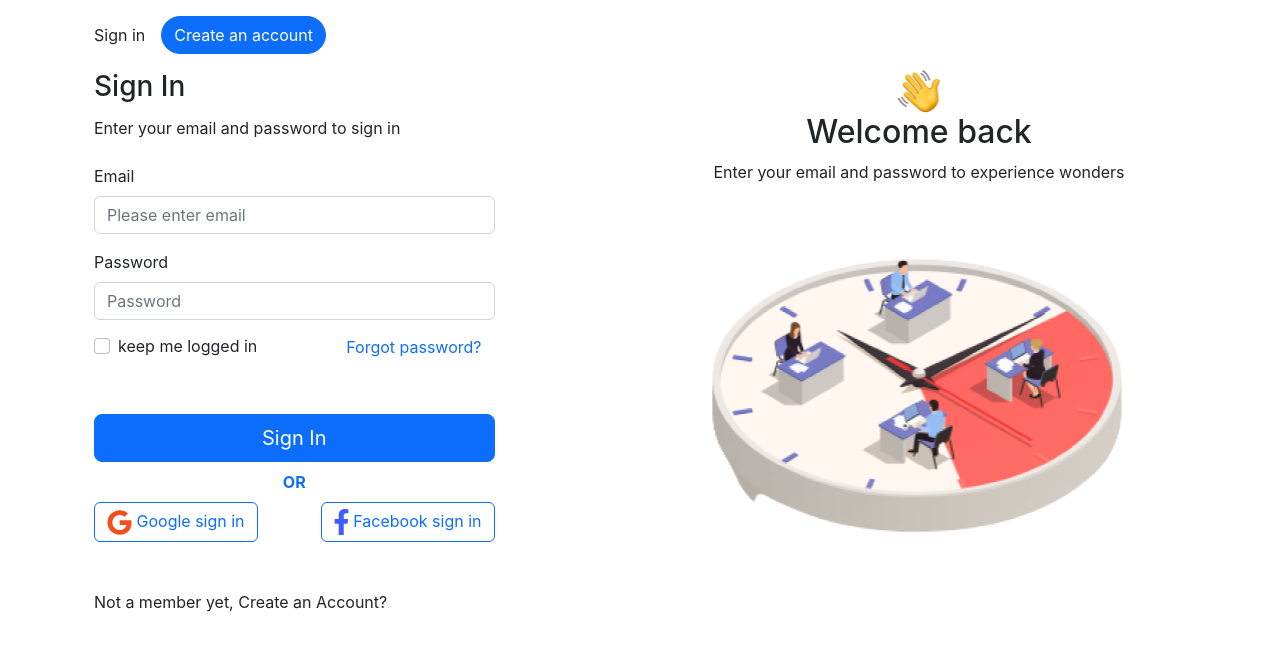
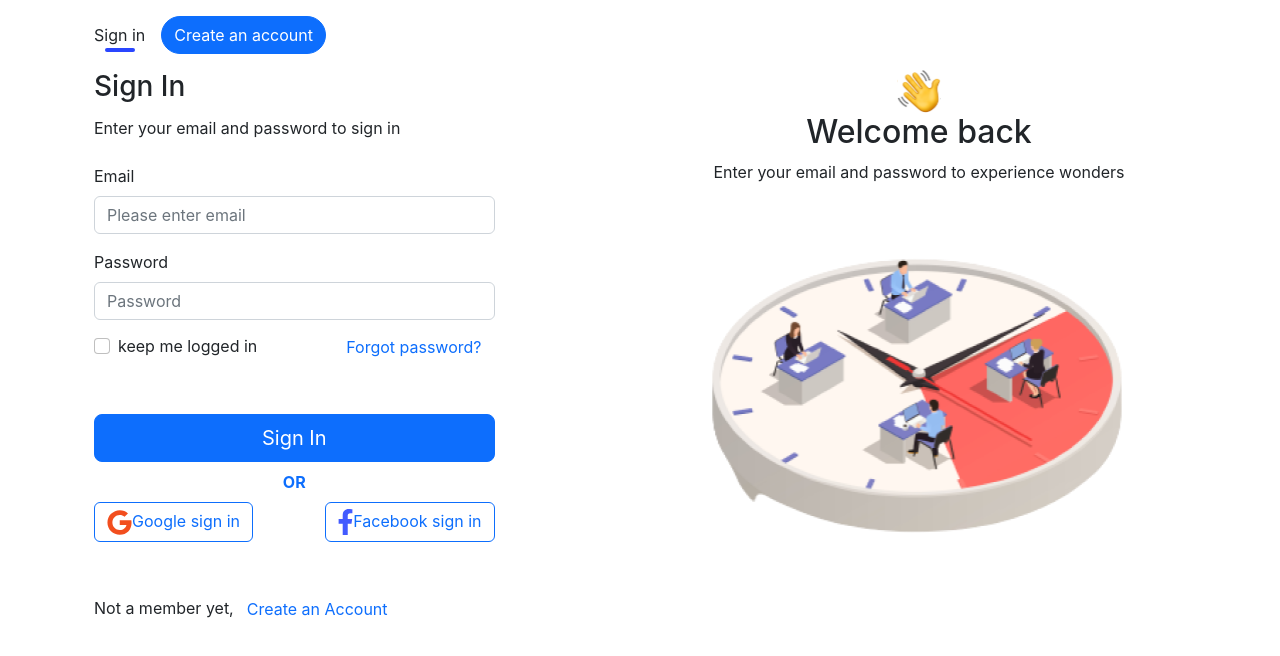
Before and after one commit to dammyGideon/data_survey-Frontend, a React (Create React App) app: page / in a window 1280 px wide. Shown: the top 656 px of the page. Built offline with nearby package versions, Linux system fonts and the light colour scheme.

Commit message:
Refactor: made changes to styles

```diff
--- a/src/index.css
+++ b/src/index.css
@@ -55,6 +55,22 @@ img {
   justify-content: flex-end;
 }
 
+.line {
+  position: relative;
+}
+.line::after {
+  content: '';
+  background-color: #2a46ff;
+  height: 4px;
+  width: 30px;
+  left: 0;
+  right: 0;
+  margin: 0 auto;
+  bottom: -5px;
+  border-radius: 30px;
+  position: absolute;
+}
+
 @media (min-width: 675px) {
   .modal {
     max-width: 550px;
--- a/src/views/auth/components/LoginComponent.tsx
+++ b/src/views/auth/components/LoginComponent.tsx
@@ -9,13 +9,13 @@ import { VerificationProps } from '../type/Auth';
 const InputField = lazy(() => import('./InputField'));
 const AuthSiderBar = lazy(() => import('./authSider'));
 
-const Login = ({ forgotPassword }: VerificationProps) => {
+const Login = ({ forgotPassword, createAccount }: VerificationProps) => {
   const fieldText = useRef<HTMLInputElement | null>(null);
 
   return (
     <Container className='mt-3'>
       <Stack className='mb-3' direction='horizontal' gap={3}>
-        <div>Sign in</div>
+        <div className='line'>Sign in</div>
         <Button className='rounded-pill'>Create an account</Button>
       </Stack>
       <Row>
@@ -67,18 +67,27 @@ const Login = ({ forgotPassword }: VerificationProps) => {
               </strong>
               <Stack direction='horizontal' gap={4}>
                 <Button variant='outline-primary'>
-                  <img src={google} alt='google icon' className='google-img' />{' '}
+                  <img src={google} alt='google icon' className='google-img' />
                   Google sign in
                 </Button>
                 <Button variant='outline-primary' className=' ms-auto'>
-                  <img src={facebook} alt='facebook icon' className='fb-img' />{' '}
+                  <img src={facebook} alt='facebook icon' className='fb-img' />
                   Facebook sign in
                 </Button>
               </Stack>
             </Stack>
             <div className='mt-5'>
               <p>
-                Not a member yet, <span>Create an Account?</span>
+                Not a member yet,
+                <span>
+                  <Button
+                    variant='link'
+                    style={{ textDecoration: 'none', marginBottom: '2px' }}
+                    onClick={createAccount}
+                  >
+                    Create an Account
+                  </Button>
+                </span>
               </p>
             </div>
           </Col>
--- a/src/views/auth/components/NewPassword.tsx
+++ b/src/views/auth/components/NewPassword.tsx
@@ -13,7 +13,7 @@ const NewPassword = ({ verifyEmail }: VerificationProps) => {
     <Container className='mt-3'>
       <Stack className='mb-3' direction='horizontal' gap={3}>
         <Button className='rounded-pill'>Sign In</Button>
-        <div>Email Verification</div>
+        <div className='line'>Email Verification</div>
       </Stack>
       <Row className='mt-5'>
         <Col>
--- a/src/views/auth/components/VerifyAccount.tsx
+++ b/src/views/auth/components/VerifyAccount.tsx
@@ -13,7 +13,7 @@ const EmailVerification = ({ setPassword }: VerificationProps) => {
     <Container className='mt-3'>
       <Stack className='mb-3' direction='horizontal' gap={3}>
         <Button className='rounded-pill'>Sign In</Button>
-        <div>Email Verification</div>
+        <div className='line'>Email Verification</div>
       </Stack>
       <Row className='mt-5'>
         <Col>
--- a/src/views/auth/type/Auth.ts
+++ b/src/views/auth/type/Auth.ts
@@ -3,7 +3,7 @@ interface AuthProps {
   createAccount?: () => void;
   createPassword?: () => void;
 }
-export interface VerificationProps {
+export interface VerificationProps extends AuthProps {
   forgotPassword?: () => void;
   verifyEmail?: () => void;
   setPassword?: () => void;
--- a/src/views/auth/views/EmailVerification.tsx
+++ b/src/views/auth/views/EmailVerification.tsx
@@ -13,7 +13,7 @@ const EmailVerification = ({ verifyEmail }: VerificationProps) => {
     <Container className='mt-3'>
       <Stack className='mb-3' direction='horizontal' gap={3}>
         <Button className='rounded-pill'>Sign In</Button>
-        <div>Email Verification</div>
+        <div className='line'>Email Verification</div>
       </Stack>
       <Row className='mt-5'>
         <Col>
```
